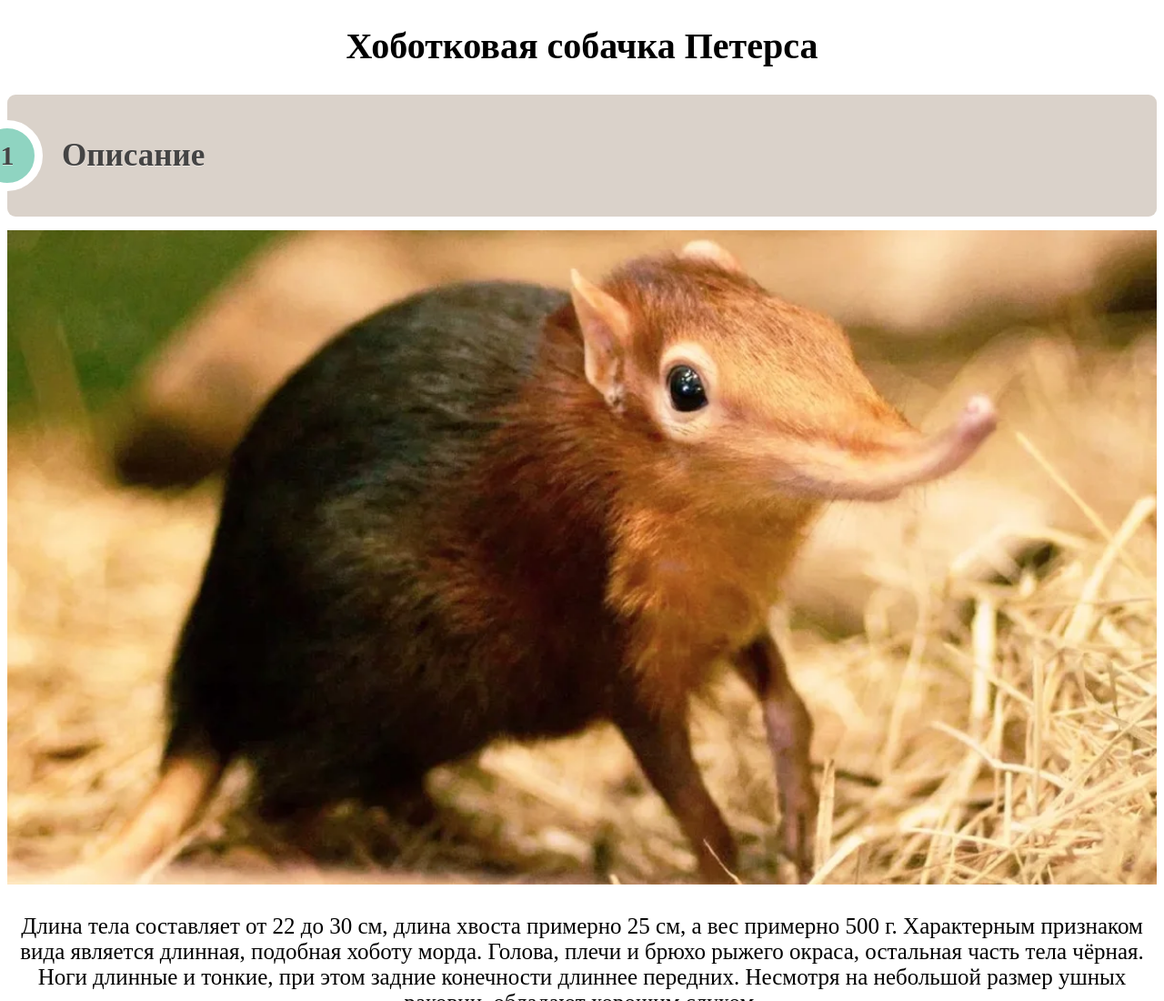
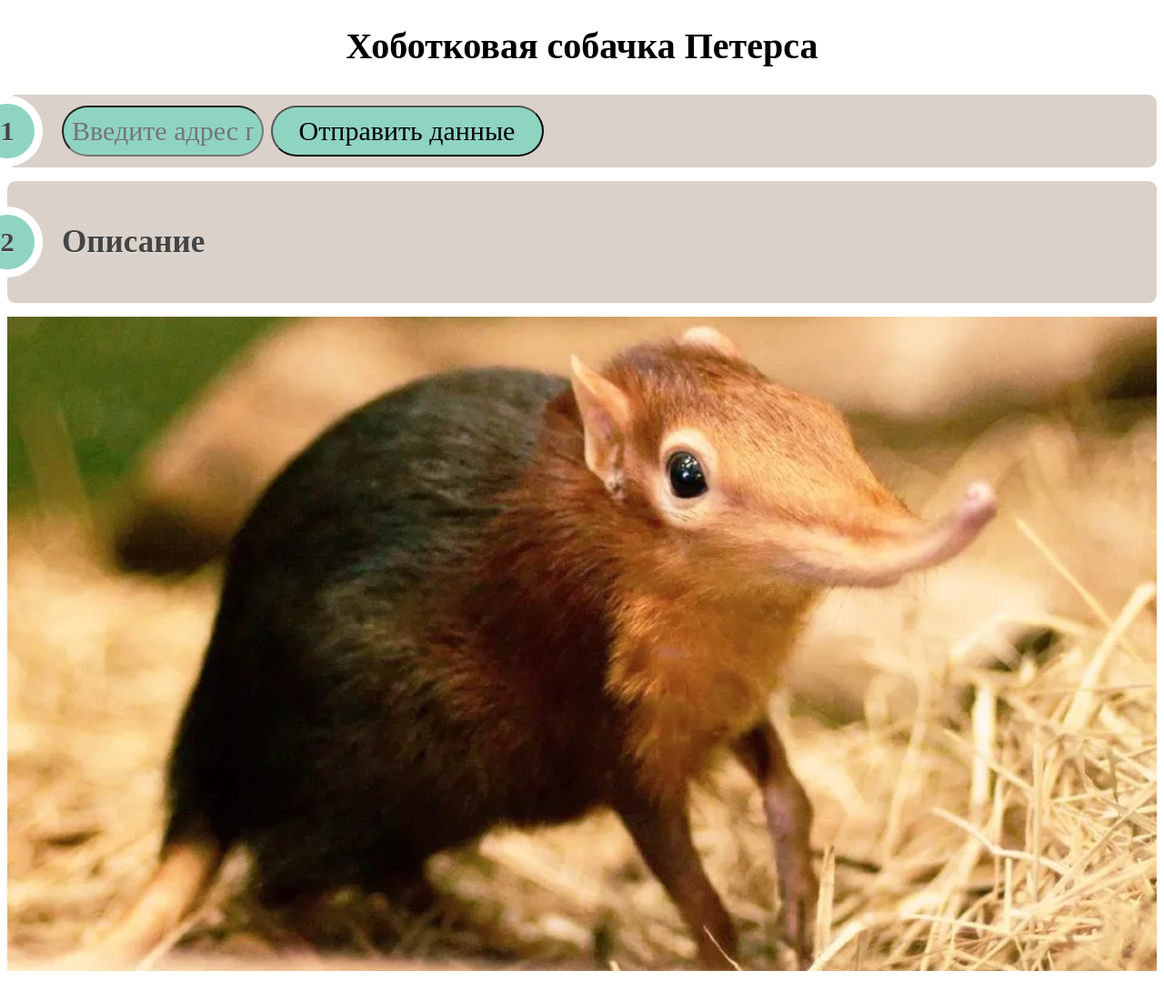
Before and after one commit to Katoribako/My_Site, a plain HTML site: page index.html in a window 1280 px wide. Shown: the top 1100 px of the page at 91% size. Drawn offline with Linux system fonts and the light colour scheme; a web font is replaced by a local one.

Commit message:
added site with JS/CSS/HTML

```diff
--- a/index.html
+++ b/index.html
@@ -8,11 +8,16 @@
     <link rel="preconnect" href="https://fonts.googleapis.com">
 <link rel="preconnect" href="https://fonts.gstatic.com" crossorigin>
 <link href="https://fonts.googleapis.com/css2?family=Alegreya+SC&display=swap" rel="stylesheet">
+    <script src="scripts/scripts.js" defer></script>
     <title>Хоботковая собачка Петерса</title>
 </head>
 <body>
+
     <h1><strong> Хоботковая собачка Петерса</strong></h1>
     <ol class="rounded">
+        <li><a href="#"><input type="email" placeholder="Введите адрес почты" id="mail_input" class="for_mail">
+            <button class="email_button" type="button" onclick="getMail();">Отправить данные</button></a>
+        </li>
         <li><a href="#"><h3>Описание</h3></a>
             <img class="li_pic" src="img/Rhynchocyon petersi.jpg" alt="Собачки" width="1000px" height="100%">
             <p class="text">
--- /dev/null
+++ b/scripts/scripts.js
@@ -0,0 +1,16 @@
+const EMAIL_REGEXP = /^(([^<>()[\].,;:\s@"]+(\.[^<>()[\].,;:\s@"]+)*)|(".+"))@(([^<>()[\].,;:\s@"]+\.)+[^<>()[\].,;:\s@"]{2,})$/iu;
+const input = document.querySelector('input');
+
+function isEmailValid(value) {
+    return EMAIL_REGEXP.test(value);
+}
+function getMail(){
+    var mail = document.getElementById("mail_input").value;
+    if (isEmailValid(input.value)){
+        alert(`Данные отправлены! ${mail}`);
+    } else if (document.getElementById("mail_input").value === ""){
+        alert("Введите адрес электронной почты.");
+    } else {
+        alert("Введен некорректный адрес.")
+    }
+}
--- a/styles/styles.css
+++ b/styles/styles.css
@@ -66,3 +66,21 @@ h1{
     position:sticky;
     width: 100%;
 }
+
+.for_mail{
+    font: 30px 'Alegreya SC', serif;
+    width:200px;
+    padding:9px;
+    text-align: center;
+    border-radius:1cm;
+    background-color: #8FD4C1;
+}
+
+.email_button{
+    font: 30px 'Alegreya SC', serif;
+    width:300px;
+    padding:9px;
+    text-align: center;
+    border-radius:1cm;
+    background-color: #8FD4C1;
+}
```
